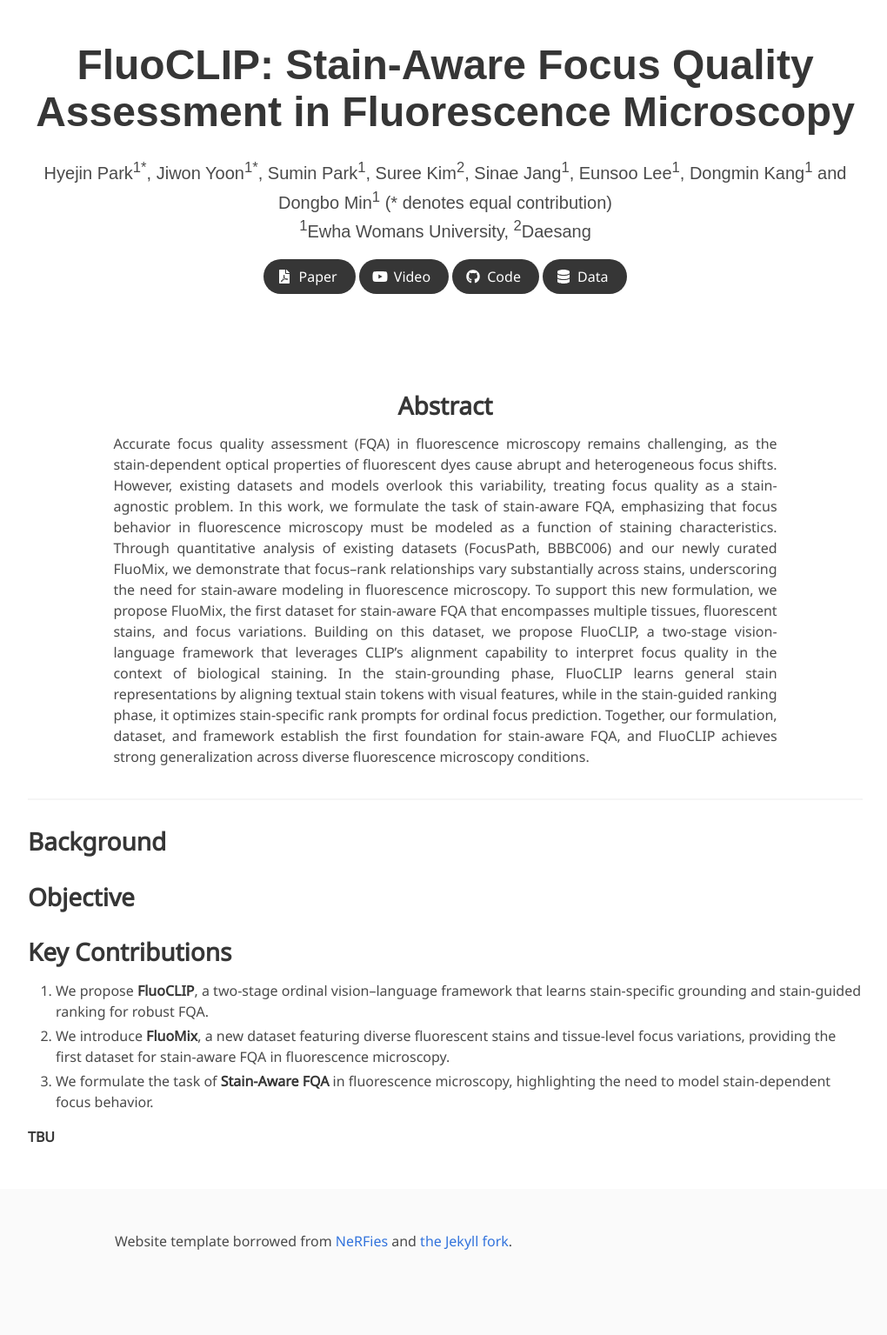
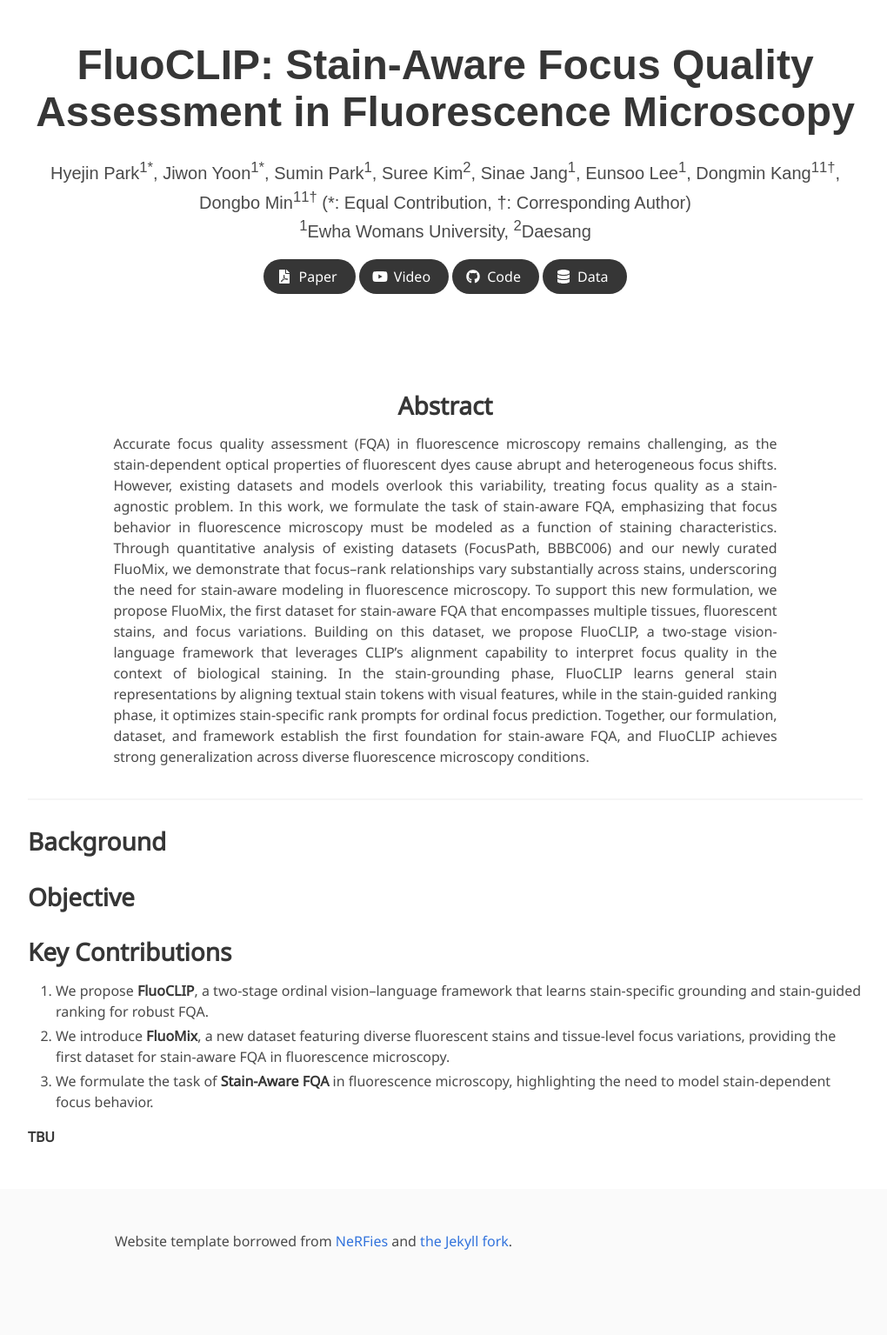
Before and after one commit to FluoCLIP/FluoCLIP.github.io, a Jekyll site: the page built from index.md, in a window 1280 px wide. Shown: the whole page at 87% size, without its empty margins (128-1148 px from the left). Built offline with Jekyll 4.4.1, drawn with Linux system fonts in a browser that asks for light colours; some web fonts are replaced.

Commit message:
Update authors and affiliations in index.md

```diff
--- a/index.md
+++ b/index.md
@@ -3,7 +3,7 @@ layout: project_page
 permalink: /
 
 title: "FluoCLIP: Stain-Aware Focus Quality Assessment in Fluorescence Microscopy"
-authors: "Hyejin Park<sup>1*</sup>, Jiwon Yoon<sup>1*</sup>, Sumin Park<sup>1</sup>, Suree Kim<sup>2</sup>, Sinae Jang<sup>1</sup>, Eunsoo Lee<sup>1</sup>, Dongmin Kang<sup>1</sup> and Dongbo Min<sup>1</sup> (* denotes equal contribution)"
+authors: "Hyejin Park<sup>1*</sup>, Jiwon Yoon<sup>1*</sup>, Sumin Park<sup>1</sup>, Suree Kim<sup>2</sup>, Sinae Jang<sup>1</sup>, Eunsoo Lee<sup>1</sup>, Dongmin Kang<sup>1</sup><sup>1&dagger;</sup>, Dongbo Min<sup>1</sup><sup>1&dagger;</sup> (*: Equal Contribution, &dagger;: Corresponding Author)"
 affiliations: "<sup>1</sup>Ewha Womans University, <sup>2</sup>Daesang"
 paper: TBU
 video: None
```
